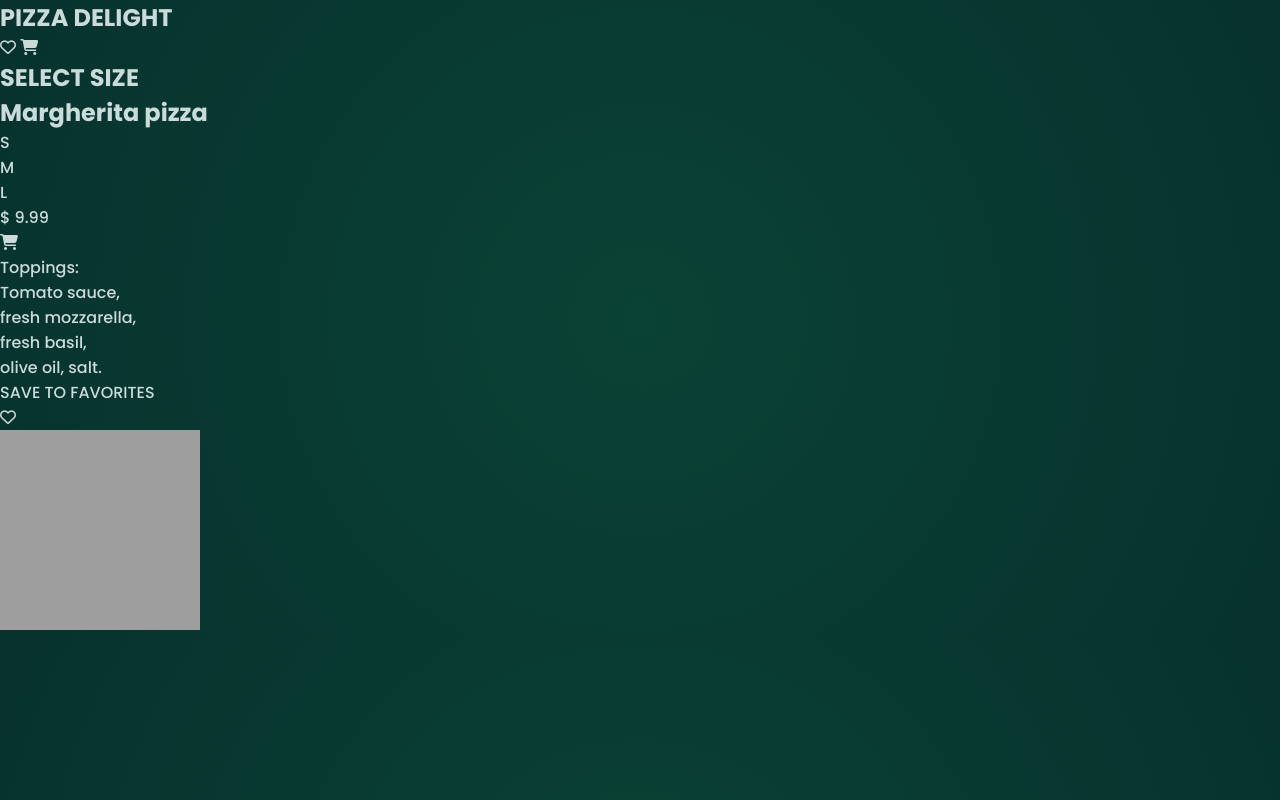
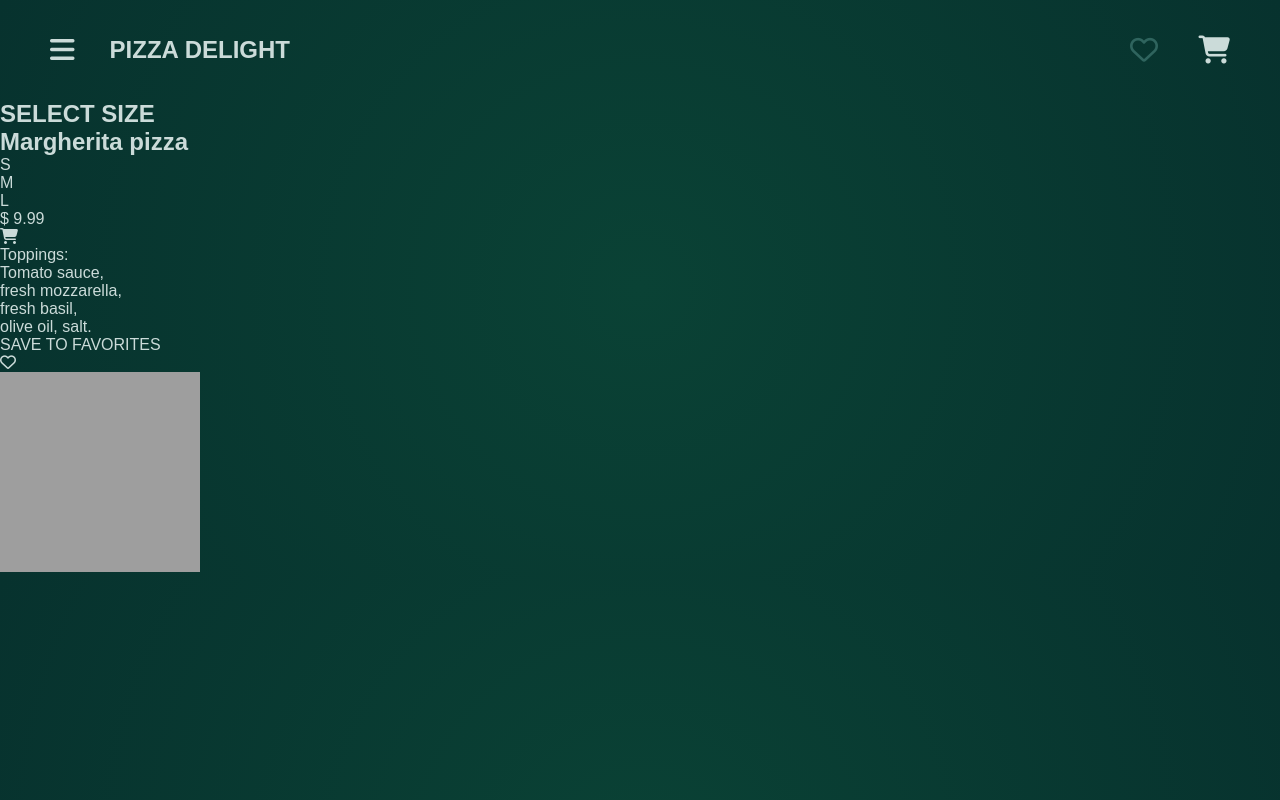
Before and after one commit to Martenelias/Food-Delivery, a website: page index.html in a window 1280 px wide. Drawn offline with Linux system fonts and the light colour scheme; grey boxes are pictures that could not be loaded; a web font is replaced by a local one.

Commit message:
header style

```diff
--- a/index.html
+++ b/index.html
@@ -10,9 +10,19 @@
 </head>
 <body>
   <nav>
-    <h1>PIZZA DELIGHT</h1>
-    <i class="fa-regular fa-heart"></i>
-    <i class="fa-solid fa-cart-shopping"></i>
+    <div class="menu">
+      <i class="fa-solid fa-bars"></i>
+      <div class="dropdown">
+        <a href="">Shopping Cart</a>
+        <a href="">Liked Pizzas</a>
+        <a href="">About</a>
+      </div>
+      <h1>PIZZA DELIGHT</h1>
+    </div>
+    <div class="icons">
+      <i class="fa-regular fa-heart"></i>
+      <i class="fa-solid fa-cart-shopping"></i>
+    </div>
   </nav>
   <section class="details">
     <div class="size">
--- /dev/null
+++ b/styles/_fonts-var-mixin.scss
@@ -0,0 +1,26 @@
+@import url('https://fonts.googleapis.com/css2?family=Lilita+One&display=swap');
+@import url('https://fonts.googleapis.com/css2?family=Margarine&display=swap');
+
+@mixin font-header {
+  font-family: "Margarine", sans-serif;
+  font-weight: 400;
+  font-style: normal;
+}
+
+@mixin font-text {
+  font-family: "Poppins", sans-serif;
+  font-weight: 500;
+  font-style: normal;
+}
+
+@mixin flex-center {
+  display: flex;
+  justify-content: center;
+  align-items: center;
+}
+
+$lightGreen: #2f645e;
+$darkGreen: #07322E;
+$white: #cbdbd9;
+$darkOrange: #E94723;
+$lightOrange: #F0681F;
--- /dev/null
+++ b/styles/_header.scss
@@ -0,0 +1,49 @@
+@import "./fonts-var-mixin";
+
+nav {
+  height: 100px;
+  padding-left: 50px;
+  padding-right: 50px;
+  display: flex;
+  justify-content: space-between;
+  align-items: center;
+
+  .menu {
+    @include font-header();
+    width: 240px;
+    display: flex;
+    align-items: center;
+    justify-content: space-between;
+
+    .fa-bars {
+      color: $white;
+      font-size: 28px;
+      &:hover {
+        cursor: pointer;
+      }
+    }
+    .dropdown {
+      display: none;
+    }
+  }
+  .icons {
+    width: 100px;
+    display: flex;
+    justify-content: space-between;
+
+    .fa-heart {
+      font-size: 28px;
+      color: $lightGreen;
+      &:hover {
+        cursor: pointer;
+        color: $white;
+      }
+    }
+    .fa-cart-shopping {
+      font-size: 28px;
+      &:hover {
+        cursor: pointer;
+      }
+    }
+  }
+}
--- a/styles/style.scss
+++ b/styles/style.scss
@@ -1,29 +1,5 @@
-@import url('https://fonts.googleapis.com/css2?family=Lilita+One&display=swap');
-@import url('https://fonts.googleapis.com/css2?family=Lilita+One&family=Poppins:ital,wght@0,100;0,200;0,300;0,400;0,500;0,600;0,700;0,800;0,900;1,100;1,200;1,300;1,400;1,500;1,600;1,700;1,800;1,900&display=swap');
-
-@mixin font-header {
-  font-family: "Lilita One", sans-serif;
-  font-weight: 400;
-  font-style: normal;
-}
-
-@mixin font-text {
-  font-family: "Poppins", sans-serif;
-  font-weight: 500;
-  font-style: normal;
-}
-
-@mixin flex-center {
-  display: flex;
-  justify-content: center;
-  align-items: center;
-}
-
-$lightGreen: #2f645e;
-$darkGreen: #07322E;
-$white: #cbdbd9;
-$darkOrange: #E94723;
-$lightOrange: #F0681F;
+@import "./_header";
+@import "./_fonts-var-mixin";
 
 * {
   margin: 0;
```
Also changed, not shown: styles/style.css, 1 other file.
